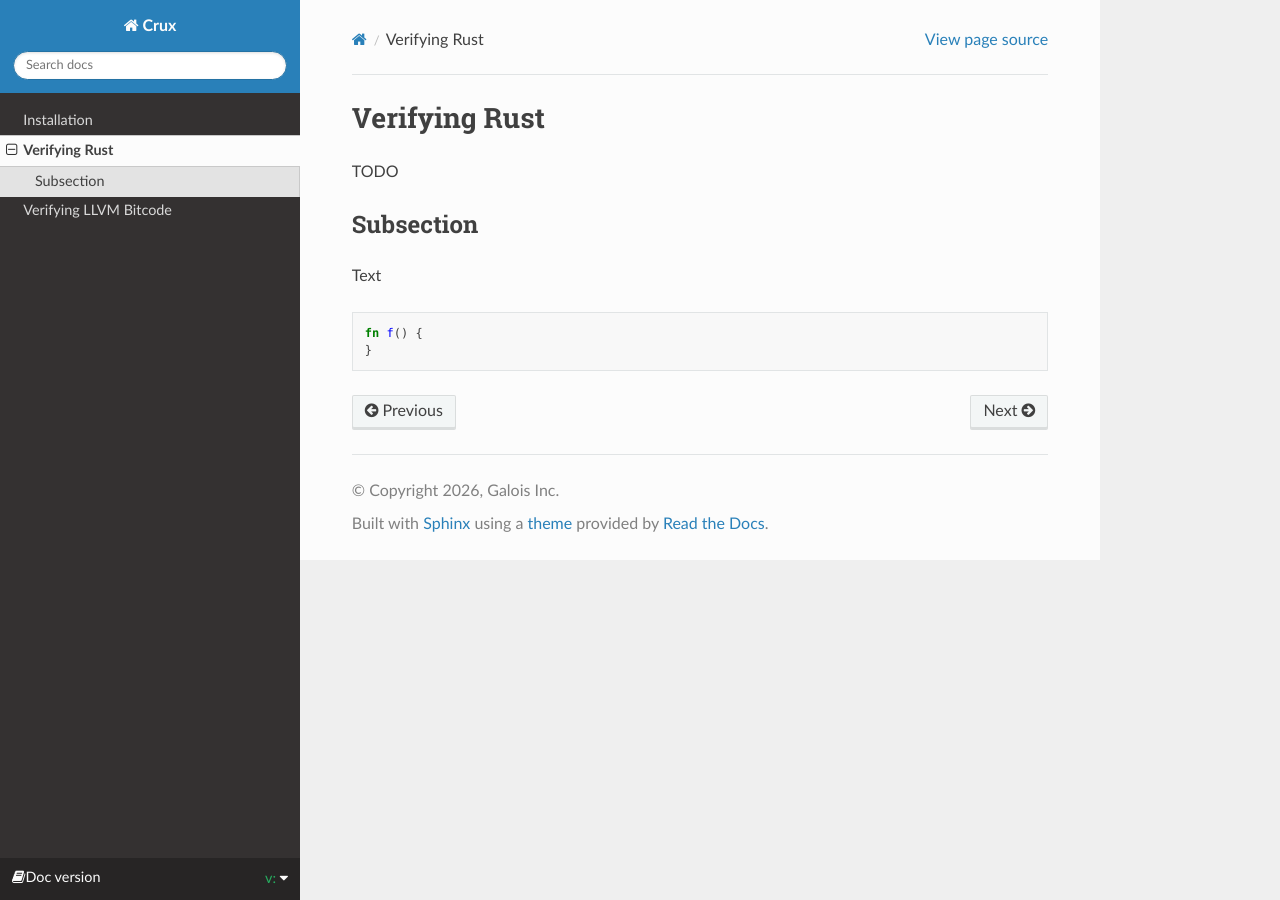
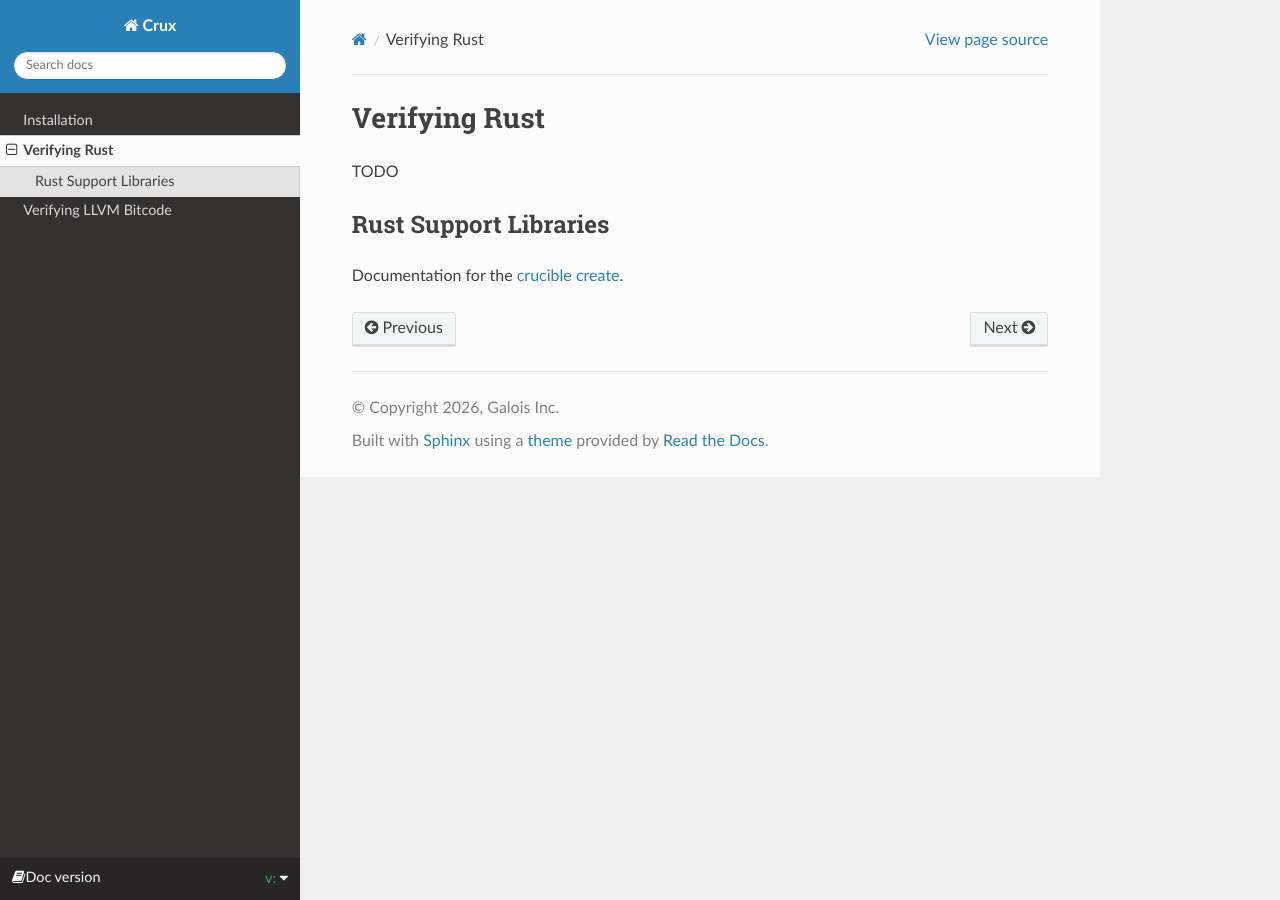
Before and after one commit to GaloisInc/crux, a Sphinx documentation site: the page built from docs/rust.rst, in a window 1280 px wide. Built offline with Sphinx 7.4.7 and the Read the Docs theme 3.1.0, drawn with Linux system fonts in a browser that asks for light colours.

Commit message:
Generate Rust docs

```diff
--- a/docs/rust.rst
+++ b/docs/rust.rst
@@ -3,13 +3,8 @@ Verifying Rust
 
 TODO
 
-Subsection
-----------
-
-Text
+Rust Support Libraries
+----------------------
 
 
-.. code-block:: rust
-
-    fn f() {
-    }
+Documentation for the `crucible create <rust-doc/crucible/index.html>`__.
```
Also changed, not shown: 2 other files.
